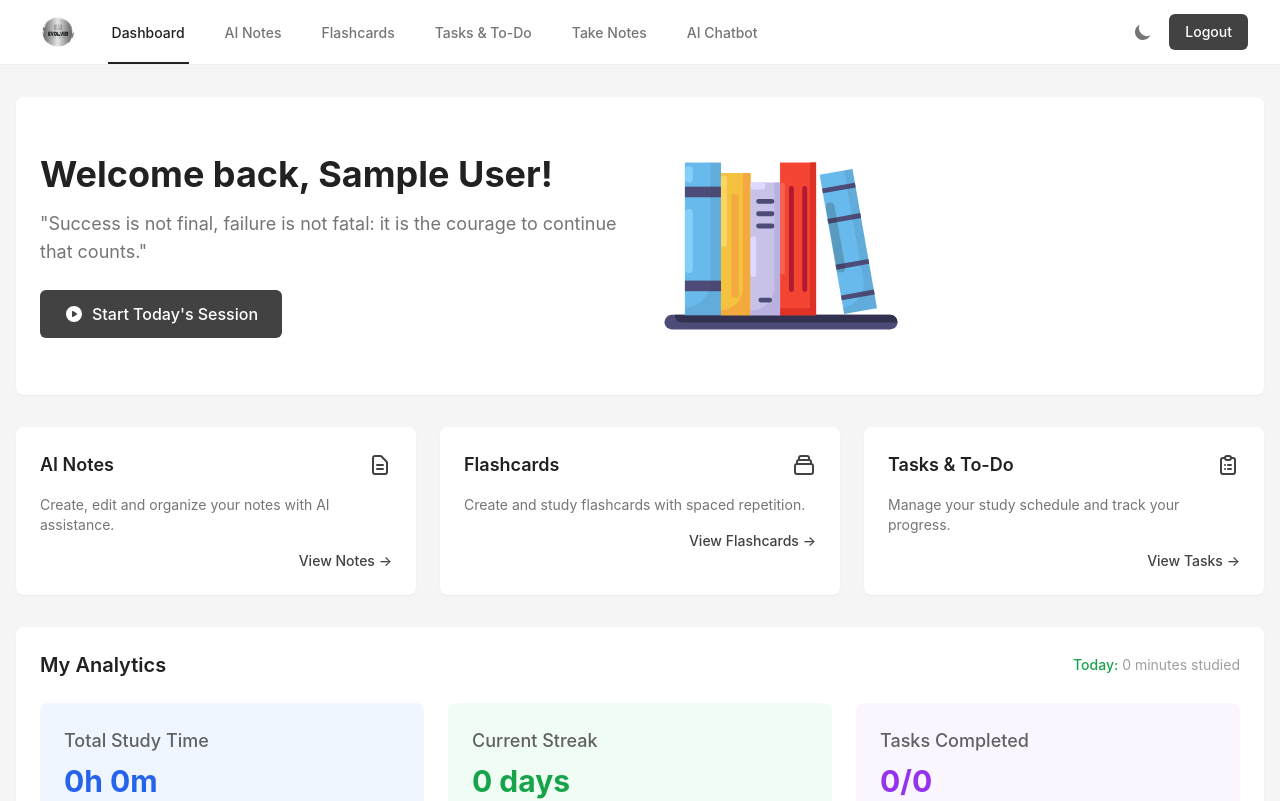
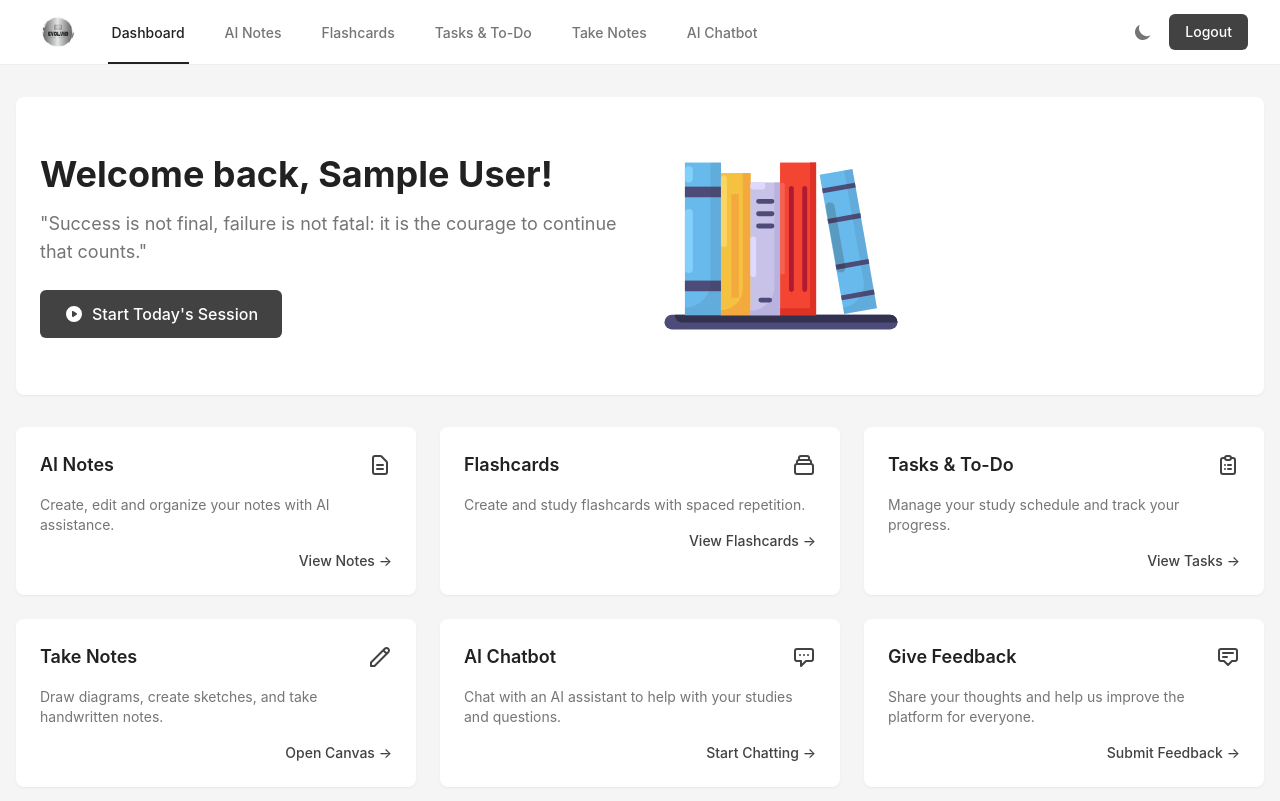
Before and after one commit to lakshmip04/EvolvEd-main, a React (Vite) app in the folder client/: page / in a window 1280 px wide. Shown: the top 801 px of the page. Built offline with nearby package versions, Linux system fonts and the light colour scheme; no server answers; sample sign-in values are in the browser's storage.

Commit message:
dashboard changes

```diff
--- a/client/src/pages/Dashboard.jsx
+++ b/client/src/pages/Dashboard.jsx
@@ -529,6 +529,108 @@ function Dashboard() {
             </span>
           </div>
         </Link>
+
+        {/* Take Notes */}
+        <Link
+          to="/paint"
+          className="bg-white dark:bg-gray-800 rounded-lg shadow-sm p-6 transition-transform transform hover:scale-105"
+        >
+          <div className="flex items-center justify-between mb-4">
+            <h2 className="text-lg font-semibold text-gray-900 dark:text-white">
+              Take Notes
+            </h2>
+            <svg
+              xmlns="http://www.w3.org/2000/svg"
+              className="h-6 w-6 text-custom"
+              fill="none"
+              viewBox="0 0 24 24"
+              stroke="currentColor"
+            >
+              <path
+                strokeLinecap="round"
+                strokeLinejoin="round"
+                strokeWidth={2}
+                d="M15.232 5.232l3.536 3.536m-2.036-5.036a2.5 2.5 0 113.536 3.536L6.5 21.036H3v-3.572L16.732 3.732z"
+              />
+            </svg>
+          </div>
+          <p className="text-sm text-gray-600 dark:text-gray-300">
+            Draw diagrams, create sketches, and take handwritten notes.
+          </p>
+          <div className="mt-4 flex justify-end">
+            <span className="text-custom text-sm font-medium">
+              Open Canvas &rarr;
+            </span>
+          </div>
+        </Link>
+
+        {/* AI Chatbot */}
+        <Link
+          to="/chatbot"
+          className="bg-white dark:bg-gray-800 rounded-lg shadow-sm p-6 transition-transform transform hover:scale-105"
+        >
+          <div className="flex items-center justify-between mb-4">
+            <h2 className="text-lg font-semibold text-gray-900 dark:text-white">
+              AI Chatbot
+            </h2>
+            <svg
+              xmlns="http://www.w3.org/2000/svg"
+              className="h-6 w-6 text-custom"
+              fill="none"
+              viewBox="0 0 24 24"
+              stroke="currentColor"
+            >
+              <path
+                strokeLinecap="round"
+                strokeLinejoin="round"
+                strokeWidth={2}
+                d="M8 10h.01M12 10h.01M16 10h.01M9 16H5a2 2 0 01-2-2V6a2 2 0 012-2h14a2 2 0 012 2v8a2 2 0 01-2 2h-5l-5 5v-5z"
+              />
+            </svg>
+          </div>
+          <p className="text-sm text-gray-600 dark:text-gray-300">
+            Chat with an AI assistant to help with your studies and questions.
+          </p>
+          <div className="mt-4 flex justify-end">
+            <span className="text-custom text-sm font-medium">
+              Start Chatting &rarr;
+            </span>
+          </div>
+        </Link>
+
+        {/* Feedback Card */}
+        <div className="bg-white dark:bg-gray-800 rounded-lg shadow-sm p-6 transition-transform transform hover:scale-105">
+          <div className="flex items-center justify-between mb-4">
+            <h2 className="text-lg font-semibold text-gray-900 dark:text-white">
+              Give Feedback
+            </h2>
+            <svg
+              xmlns="http://www.w3.org/2000/svg"
+              className="h-6 w-6 text-custom"
+              fill="none"
+              viewBox="0 0 24 24"
+              stroke="currentColor"
+            >
+              <path
+                strokeLinecap="round"
+                strokeLinejoin="round"
+                strokeWidth={2}
+                d="M7 8h10M7 12h4m1 8l-4-4H5a2 2 0 01-2-2V6a2 2 0 012-2h14a2 2 0 012 2v8a2 2 0 01-2 2h-3l-4 4z"
+              />
+            </svg>
+          </div>
+          <p className="text-sm text-gray-600 dark:text-gray-300">
+            Share your thoughts and help us improve the platform for everyone.
+          </p>
+          <div className="mt-4">
+            <button
+              onClick={() => document.getElementById('feedback-section').scrollIntoView({ behavior: 'smooth' })}
+              className="text-custom text-sm font-medium hover:underline flex items-center justify-end w-full"
+            >
+              <span>Submit Feedback &rarr;</span>
+            </button>
+          </div>
+        </div>
       </div>
 
       {/* Analytics Section */}
@@ -688,7 +790,7 @@ function Dashboard() {
         </div>
 
         {/* Feedback component */}
-        <div className="md:col-span-2">
+        <div id="feedback-section" className="md:col-span-2">
           <FeedbackForm />
         </div>
       </div>
```
